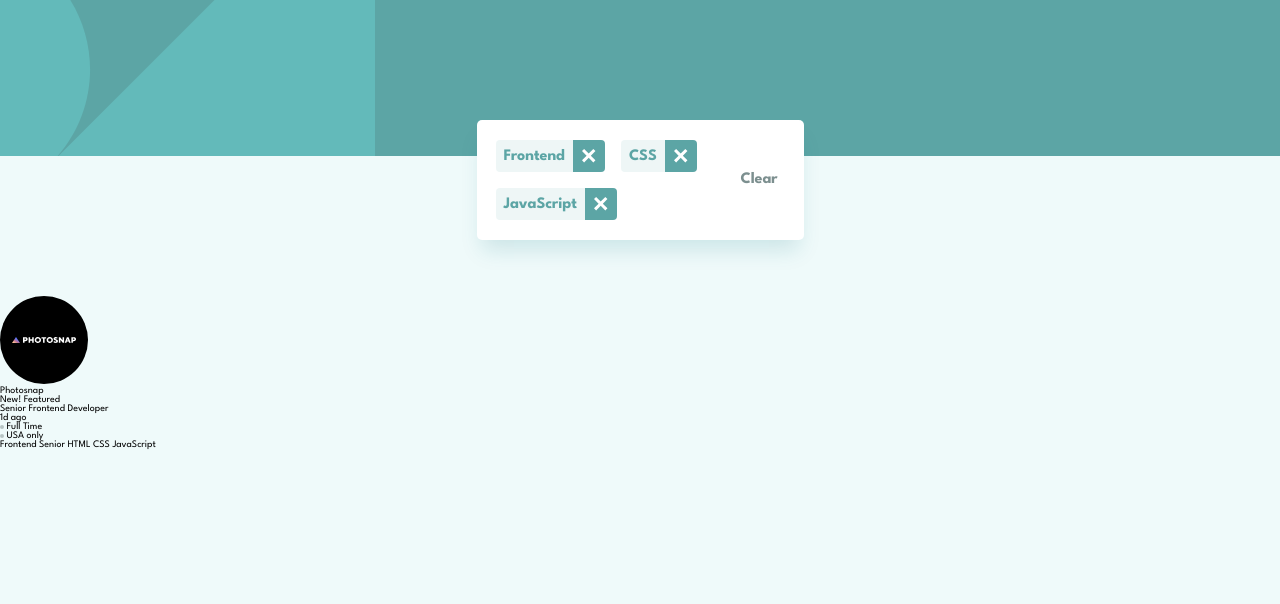
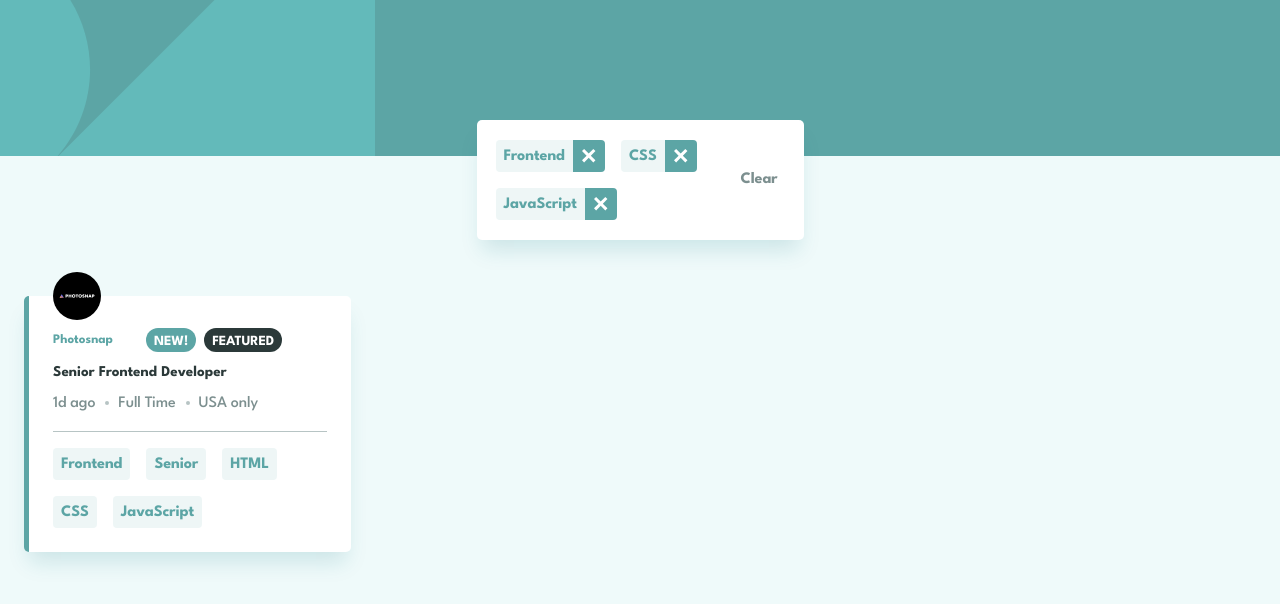
Before and after one commit to AdamHaniff/Job-Listings-With-Filtering, a website built with Parcel: page index.html in a window 1280 px wide. Built offline with nearby package versions, Linux system fonts and the light colour scheme.

Commit message:
Styled tag in 375px layout

```diff
--- a/index.html
+++ b/index.html
@@ -33,6 +33,7 @@
         />
       </picture>
     </header>
+    <div class="filters-jobs">
       <div class="filters">
         <div class="filters__container">
           <div class="filter">
@@ -113,11 +114,22 @@
             </div>
           </div>
           <div class="tags">
-          <span class="tag">Frontend</span>
-          <span class="tag">Senior</span>
-          <span class="tag">HTML</span>
-          <span class="tag">CSS</span>
-          <span class="tag">JavaScript</span>
+            <div class="tag">
+              <span class="tag__name">Frontend</span>
+            </div>
+            <div class="tag">
+              <span class="tag__name">Senior</span>
+            </div>
+            <div class="tag">
+              <span class="tag__name">HTML</span>
+            </div>
+            <div class="tag">
+              <span class="tag__name">CSS</span>
+            </div>
+            <div class="tag">
+              <span class="tag__name">JavaScript</span>
+            </div>
+          </div>
         </div>
       </div>
     </div>
--- a/main.scss
+++ b/main.scss
@@ -41,6 +41,35 @@ body {
   height: 100%;
 }
 
+// *************** MIXINS **************
+@mixin new-featured-styles($background) {
+  background: $background;
+  border-radius: 1.2rem;
+  color: $color-white;
+  font-size: 1.4rem;
+  font-weight: $fw-700;
+  line-height: 1.4rem;
+  letter-spacing: -0.0108rem;
+  text-transform: uppercase;
+  padding: 0.7rem 0.8rem 0.3rem;
+}
+
+@mixin filter-container-tag-styles {
+  display: flex;
+  align-items: center;
+  background: $color-hippie-blue-10-percent;
+  padding: 0 0.8rem;
+}
+
+@mixin filter-tag-name-styles {
+  color: $color-hippie-blue;
+  font-size: 1.6rem;
+  font-weight: $fw-700;
+  line-height: 2.4rem;
+  letter-spacing: -0.0123rem;
+  transform: translateY(0.1rem);
+}
+
 // *********** 375px LAYOUT ***********
 
 // ************** HEADER **************
@@ -50,6 +79,11 @@ body {
   &__background {
     display: block;
   }
+}
+
+// *********** FILTERS-JOBS ***********
+.filters-jobs {
+  padding: 0 2.4rem;
 }
 
 // ************** FILTERS *************
@@ -93,19 +127,11 @@ body {
   height: 3.2rem;
 
   &__container {
-    display: flex;
-    align-items: center;
-    background: $color-hippie-blue-10-percent;
-    padding: 0 0.8rem;
+    @include filter-container-tag-styles;
   }
 
   &__name {
-    color: $color-hippie-blue;
-    font-size: 1.6rem;
-    font-weight: $fw-700;
-    line-height: 2.4rem;
-    letter-spacing: -0.0123rem;
-    transform: translateY(0.1rem);
+    @include filter-tag-name-styles;
   }
 
   &__remove-container {
@@ -127,3 +153,106 @@ body {
 .jobs {
   margin-top: 5.6rem;
 }
+
+// **************** JOB ***************
+.job {
+  display: flex;
+  flex-direction: column;
+  gap: 1.5rem;
+  max-width: 32.7rem;
+  border-radius: 0.5rem;
+  background: $color-white;
+  box-shadow: 0 1.5rem 2rem -0.5rem $color-deep-aqua-15-percent;
+  padding: 3.2rem 2.4rem 2.4rem;
+  border-left: 0.5rem solid $color-hippie-blue;
+  position: relative;
+
+  &__logo {
+    display: block;
+    width: 4.8rem;
+    height: 4.8rem;
+    position: absolute;
+    top: 0;
+    transform: translateY(-50%);
+  }
+
+  &__description {
+    display: flex;
+    flex-direction: column;
+    gap: 0.8rem;
+  }
+
+  &__company-new-featured {
+    display: flex;
+    align-items: center;
+    gap: 3.3rem;
+  }
+
+  &__company {
+    color: $color-hippie-blue;
+    font-size: 1.3rem;
+    font-weight: $fw-700;
+  }
+
+  &__new-featured {
+    display: flex;
+    gap: 0.8rem;
+  }
+
+  &__new {
+    @include new-featured-styles($color-hippie-blue);
+  }
+
+  &__featured {
+    @include new-featured-styles($color-outer-space);
+  }
+
+  &__title {
+    color: $color-outer-space;
+    font-size: 1.5rem;
+    font-weight: $fw-700;
+    line-height: 2.4rem;
+  }
+
+  &__time-type-location {
+    display: flex;
+    gap: 1rem;
+    color: $color-oslo-grey;
+    font-size: 1.6rem;
+    font-weight: $fw-500;
+    line-height: 2.4rem;
+    letter-spacing: -0.0123rem;
+  }
+
+  &__bullet-type,
+  &__bullet-location {
+    display: flex;
+    align-items: center;
+    gap: 0.9rem;
+  }
+
+  &__bullet-point {
+    display: block;
+    transform: translateY(-0.1rem);
+  }
+}
+
+// **************** TAGS ***************
+.tags {
+  border-top: 0.1rem solid $color-silver-sand;
+  padding-top: 1.6rem;
+  display: flex;
+  flex-wrap: wrap;
+  gap: 1.6rem;
+}
+
+// **************** TAG ****************
+.tag {
+  @include filter-container-tag-styles;
+  border-radius: 0.4rem;
+  height: 3.2rem;
+
+  &__name {
+    @include filter-tag-name-styles;
+  }
+}
```
Also changed, not shown: css/main.css, 1 other file. Lines whose indentation alone changed are shown as unchanged.
